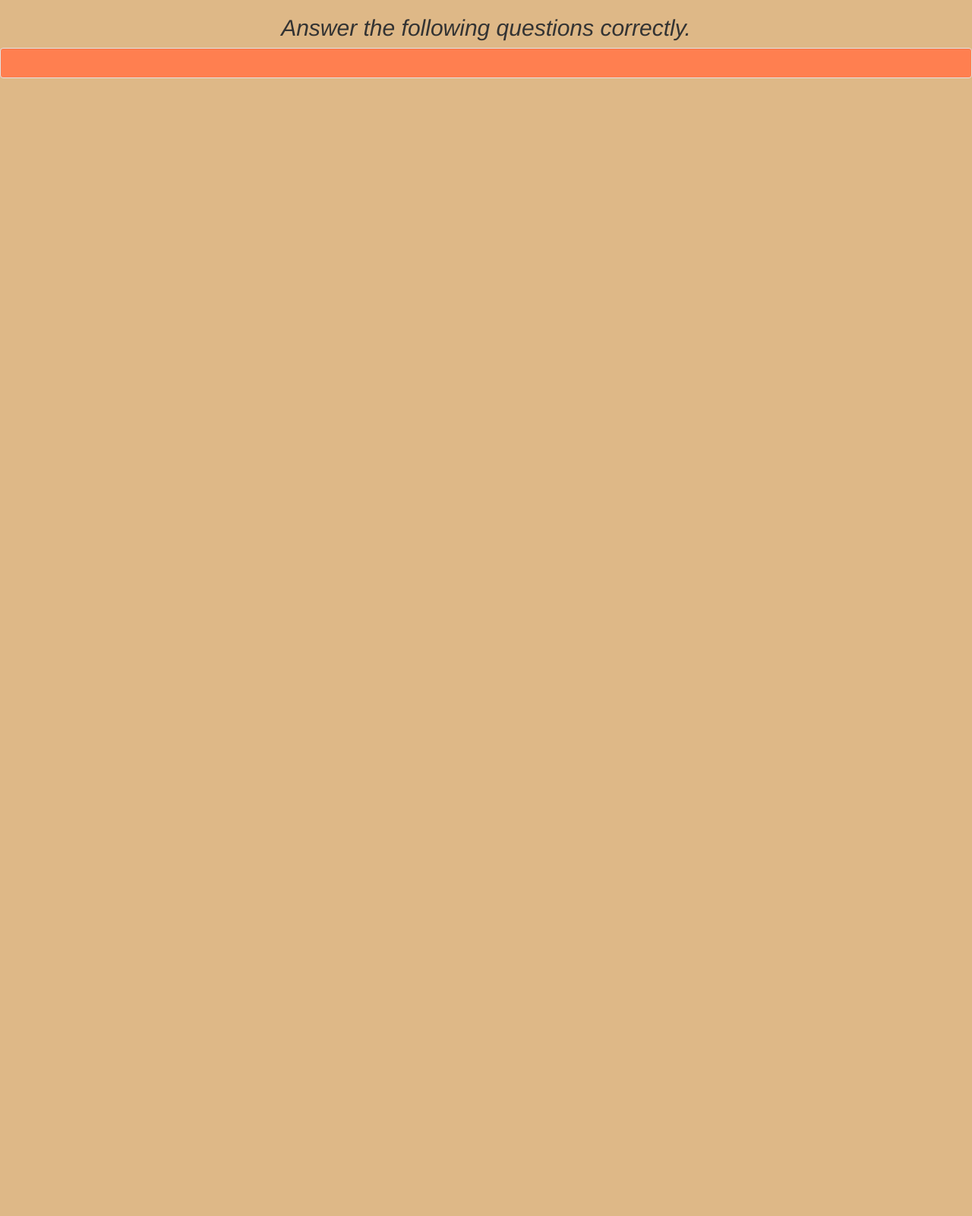
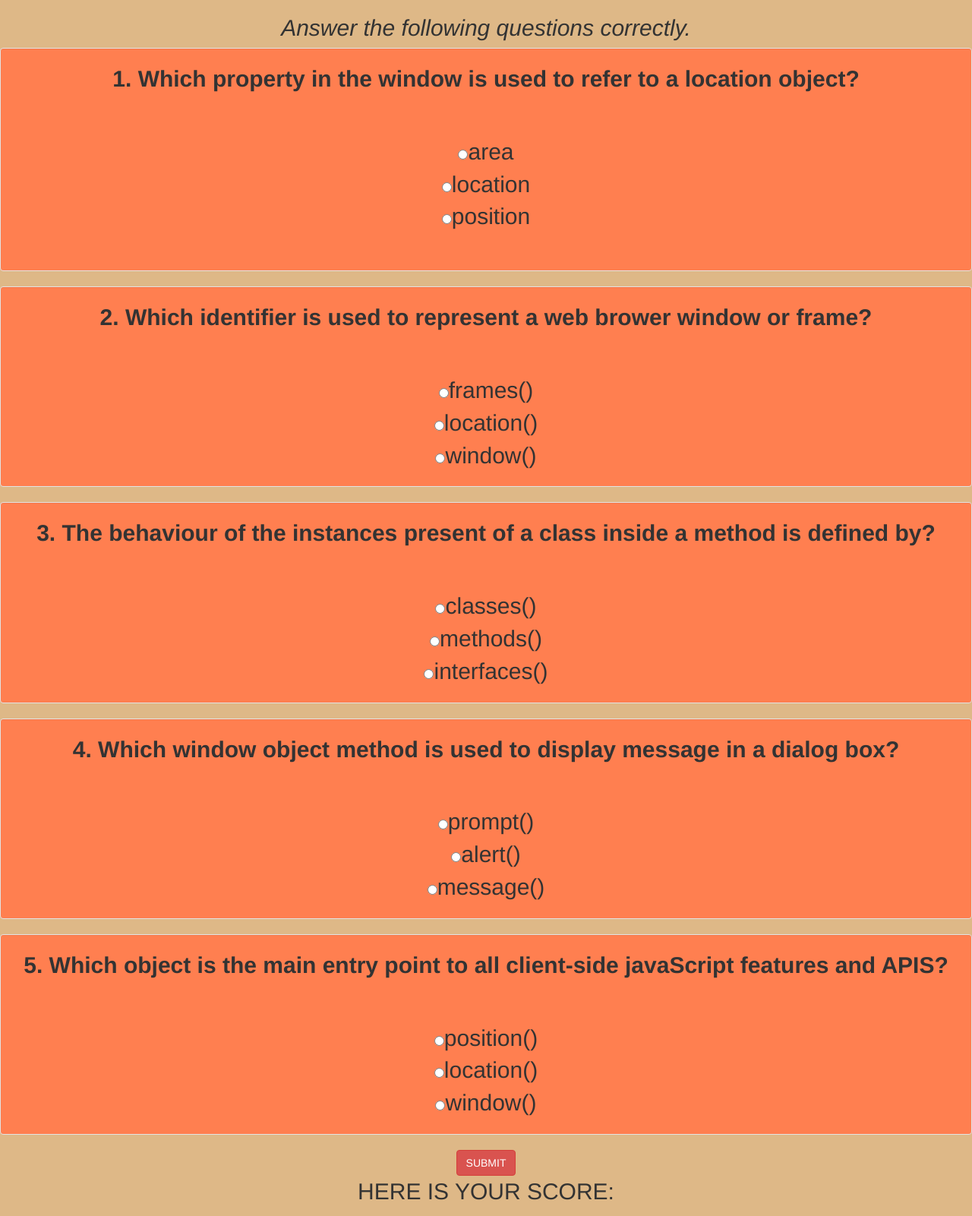
Before and after one commit to wekkey/Quiz-Board, a plain HTML site: page index.html in a window 1280 px wide. Shown: the whole page at 76% size. Before the commit the page ends 800 px from the top, so only its background shows below. Drawn offline with nearby package versions, Linux system fonts and the light colour scheme.

Commit message:
add the function check to the javascript section to identify the specified questions.

```diff
--- a/index.html
+++ b/index.html
@@ -11,3 +11,48 @@
             <h2><em>Answer  the following questions correctly.</em></h2>
 
             <div class="well">
+              <form id="Quiz" action="index.html" method="POST" name="Quiz">
+                  <p><strong> 1. Which property in the window is used to refer to a location object?</strong></p>
+                  <br>
+                  <input type="radio" name="questionOne" id="mc" value="wrong">area<br>
+                  <input type="radio" name="questionOne" id="mc" value="correct">location<br>
+                  <input type="radio" name="questionOne" id="mc" value="wrong">position<br>
+          </div>
+          <div class="well">
+              <p><strong> 2. Which identifier is used to represent a web brower window or frame?</strong></p>
+              <br>
+              <input type="radio" name="questionTwo" id="mc" value="wrong">frames()<br>
+              <input type="radio" name="questionTwo" id="mc" value="wrong">location()<br>
+              <input type="radio" name="questionTwo" id="mc" value="correct">window()<br>
+            </div>
+
+            <div class="well">
+                <p><strong> 3. The behaviour of the instances present of a class inside a method is defined by?</strong></p>
+                <br>
+                <input type="radio" name="questionThree" id="mc" value="correct">classes()<br>
+                <input type="radio" name="questionThree" id="mc" value="wrong">methods()<br>
+                <input type="radio" name="questionThree" id="mc" value="wrong">interfaces()<br>
+              </div>
+              <div class="well">
+
+                       <p><strong> 4. Which window object method is used to display message in a dialog box?</strong></p>
+                       <br>
+                       <input type="radio" name="questionFour" id="mc" value="wrong">prompt()<br>
+                       <input type="radio" name="questionFour" id="mc" value="correct">alert()<br>
+                       <input type="radio" name="questionFour" id="mc" value="wrong">message()<br>
+              </div>
+              <div class="well">
+                <p><strong> 5. Which object is the main entry point to all client-side javaScript features and APIS?</strong></p>
+                <br>    <input type="radio" name="questionFive" id="mc" value="wrong">position()<br>
+                    <input type="radio" name="questionFive" id="mc" value="wrong">location()<br>
+                    <input type="radio" name="questionFive" id="mc" value="correct">window()<br>
+                  </div>
+                </div>
+                <input type="button" name="results" value="SUBMIT" id="button" class="btn btn-danger" onClick="check();"></input>
+                </form>
+                </div>
+                <div id="fifth-p">
+                <p id="correctNumber">HERE IS YOUR SCORE:</p>
+                </div>
+              </body>
+              <html>
--- a/js/scripts.js
+++ b/js/scripts.js
@@ -5,25 +5,3 @@ function check() {
     var questionFour = document.Quiz.questionFour.value;
     var questionFive = document.Quiz.questionFive.value;
     var right =0;
-
-    if (questionOne == "correct") {
-        right = right + 20;
-    };
-    if (questionTwo == "correct"){
-        right= right+20;
-    };
-    if (questionThree == "correct"){
-        right= right+ 20;
-    };
-    if (questionFour == "correct"){
-        right= right+ 20;
-    };
-    if (questionFive == "correct"){
-        right= right+20;
-    };
-
-
-
-    document.getElementById("fifth-p").style.visibility="visible";
-    document.getElementById("correctNumber").innerHTML="HERE IS YOUR SCORE: " + right + "%";
-}
```
